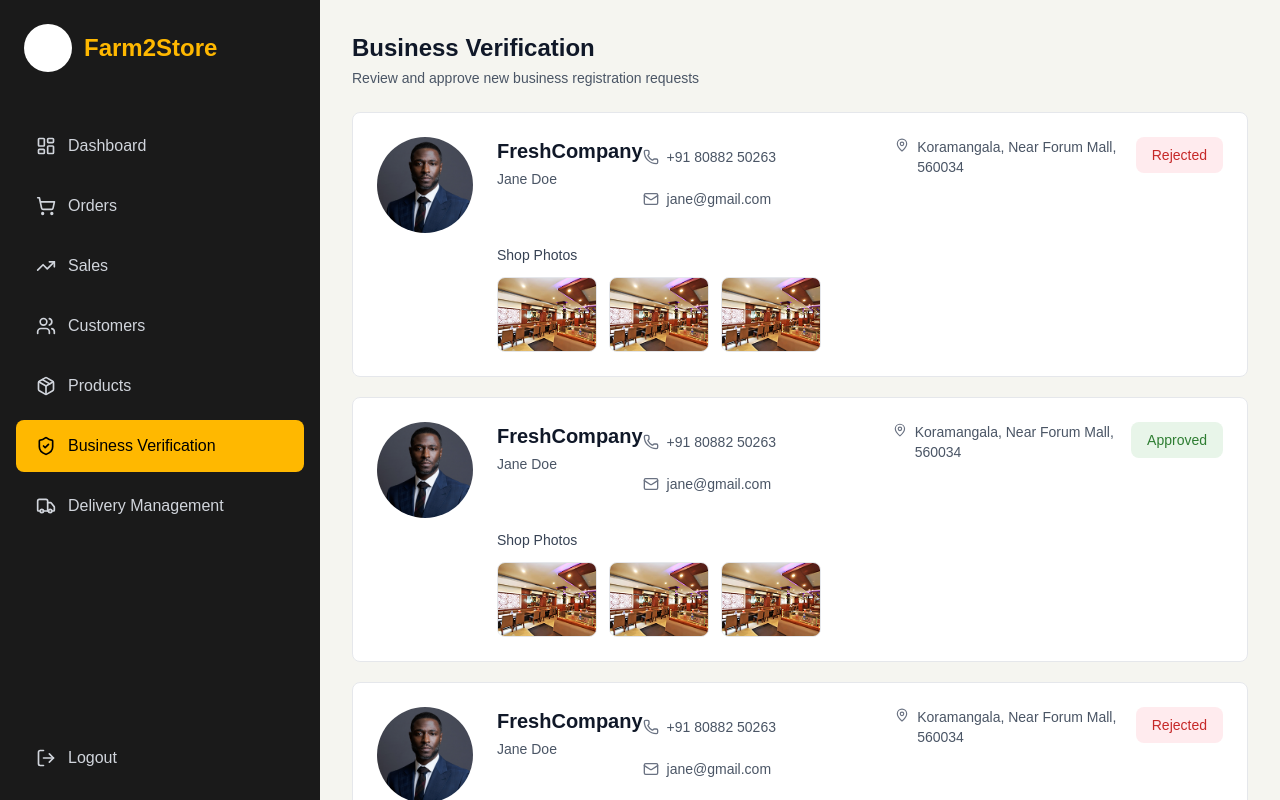
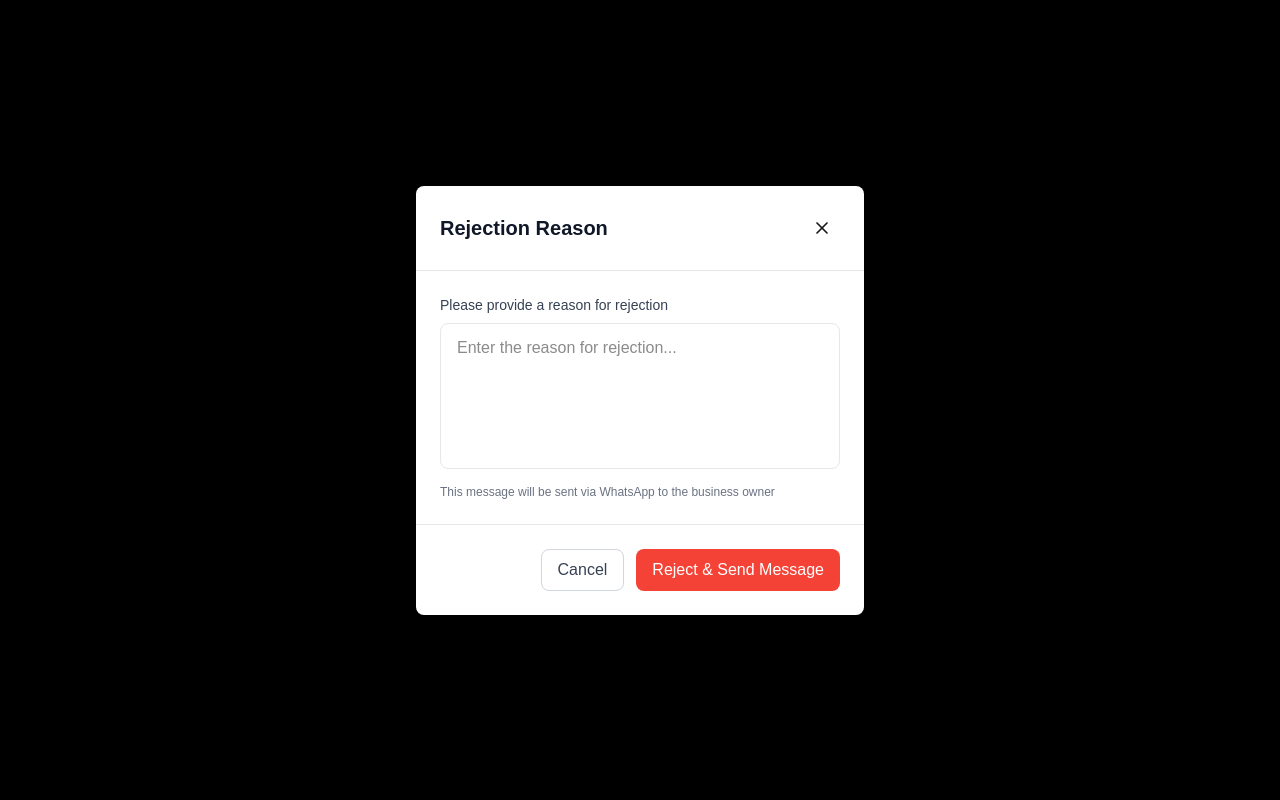
Before and after one commit to Rolaanddd/adminDashboard, a Next.js app: page /verification in a window 1280 px wide. Both pictures are taken after a click on the button "Reject". Built offline with nearby package versions, Linux system fonts and the light colour scheme.

Commit message:
added the whatsapp integration for the verification

```diff
--- a/app/(pages)/verification/page.tsx
+++ b/app/(pages)/verification/page.tsx
@@ -22,7 +22,7 @@ export default function BusinessVerificationPage() {
       id: "1",
       companyName: "FreshCompany",
       contactPerson: "Jane Doe",
-      phone: "+91 80882 50263",
+      phone: "+917204630300",
       email: "jane@gmail.com",
       address: "Koramangala, Near Forum Mall, 560034",
       shopPhotos: [
@@ -37,7 +37,7 @@ export default function BusinessVerificationPage() {
       id: "2",
       companyName: "FreshCompany",
       contactPerson: "Jane Doe",
-      phone: "+91 80882 50263",
+      phone: "+918088250263",
       email: "jane@gmail.com",
       address: "Koramangala, Near Forum Mall, 560034",
       shopPhotos: [
@@ -52,7 +52,7 @@ export default function BusinessVerificationPage() {
       id: "3",
       companyName: "FreshCompany",
       contactPerson: "Jane Doe",
-      phone: "+91 80882 50263",
+      phone: "+918088250263",
       email: "jane@gmail.com",
       address: "Koramangala, Near Forum Mall, 560034",
       shopPhotos: [
@@ -65,20 +65,84 @@ export default function BusinessVerificationPage() {
     },
   ]);
 
+  const [showRejectModal, setShowRejectModal] = useState(false);
+  const [selectedRequestId, setSelectedRequestId] = useState<string | null>(
+    null,
+  );
+  const [rejectReason, setRejectReason] = useState("");
+
   const handleVerify = (id: string) => {
     setRequests(
       requests.map((req) =>
-        req.id === id ? { ...req, status: "approved" as const } : req
-      )
+        req.id === id ? { ...req, status: "approved" as const } : req,
+      ),
     );
   };
 
-  const handleReject = (id: string) => {
-    setRequests(
-      requests.map((req) =>
-        req.id === id ? { ...req, status: "rejected" as const } : req
-      )
-    );
+  const handleRejectClick = (id: string) => {
+    setSelectedRequestId(id);
+    setRejectReason("");
+    setShowRejectModal(true);
+  };
+
+  const handleRejectConfirm = () => {
+    if (!rejectReason.trim()) {
+      alert("Please provide a reason for rejection");
+      return;
+    }
+
+    const request = requests.find((req) => req.id === selectedRequestId);
+
+    if (request) {
+      // Update status
+      setRequests(
+        requests.map((req) =>
+          req.id === selectedRequestId
+            ? { ...req, status: "rejected" as const }
+            : req,
+        ),
+      );
+
+      // Send WhatsApp message
+      sendWhatsAppMessage(request.phone, rejectReason);
+
+      // Close modal
+      setShowRejectModal(false);
+      setRejectReason("");
+      setSelectedRequestId(null);
+    }
+  };
+
+  const sendWhatsAppMessage = (phoneNumber: string, reason: string) => {
+    // Remove any spaces, dashes, or special characters from phone number
+    const cleanPhone = phoneNumber.replace(/[^0-9+]/g, "");
+
+    // Create the message
+    const message = `Hello,
+
+Your business verification request was rejected.
+
+Reason: ${reason}
+
+Please address the issue and resubmit your application.
+
+Thank you,
+Farm2Store`;
+
+    // Encode the message for URL
+    const encodedMessage = encodeURIComponent(message);
+
+    // Create WhatsApp URL
+    const whatsappURL = `https://wa.me/${cleanPhone}?text=${encodedMessage}`;
+
+    // Open WhatsApp in new tab
+    window.open(whatsappURL, "_blank");
+  };
+
+  const handleCloseModal = () => {
+    setShowRejectModal(false);
+    setRejectReason("");
+    setSelectedRequestId(null);
   };
 
   return (
@@ -124,7 +188,7 @@ export default function BusinessVerificationPage() {
                       </p>
                     </div>
                     {/* Contact Details */}
-                    <div className="grid grid-cols-2  gap-3 mb-2">
+                    <div className="grid grid-cols-2 gap-3 mb-2">
                       <div className="flex items-center gap-2 text-sm text-gray-600">
                         <Phone size={16} className="text-gray-500" />
                         <span>{request.phone}</span>
@@ -143,7 +207,7 @@ export default function BusinessVerificationPage() {
                     {request.status === "pending" && (
                       <div className="flex gap-2">
                         <button
-                          onClick={() => handleReject(request.id)}
+                          onClick={() => handleRejectClick(request.id)}
                           className="flex items-center gap-2 px-4 py-2 bg-[#F44336] text-white rounded-lg hover:bg-[#D32F2F] transition-colors text-sm font-medium"
                         >
                           <X size={16} />
@@ -199,6 +263,59 @@ export default function BusinessVerificationPage() {
           </div>
         ))}
       </div>
+
+      {/* Reject Reason Modal */}
+      {showRejectModal && (
+        <div className="fixed inset-0 bg-black bg-opacity-50 flex items-center justify-center z-50 p-4">
+          <div className="bg-white rounded-lg w-full max-w-md">
+            {/* Modal Header */}
+            <div className="p-6 border-b border-gray-200 flex justify-between items-center">
+              <h2 className="text-xl font-bold text-gray-900">
+                Rejection Reason
+              </h2>
+              <button
+                onClick={handleCloseModal}
+                className="p-2 hover:bg-gray-100 rounded-lg transition-colors"
+              >
+                <X size={20} />
+              </button>
+            </div>
+
+            {/* Modal Content */}
+            <div className="p-6">
+              <label className="block text-sm font-medium text-gray-700 mb-2">
+                Please provide a reason for rejection
+              </label>
+              <textarea
+                value={rejectReason}
+                onChange={(e) => setRejectReason(e.target.value)}
+                placeholder="Enter the reason for rejection..."
+                rows={5}
+                className="w-full px-4 py-3 border border-gray-200 rounded-lg focus:outline-none focus:ring-2 focus:ring-red-500 resize-none"
+              />
+              <p className="text-xs text-gray-500 mt-2">
+                This message will be sent via WhatsApp to the business owner
+              </p>
+            </div>
+
+            {/* Modal Actions */}
+            <div className="p-6 border-t border-gray-200 flex justify-end gap-3">
+              <button
+                onClick={handleCloseModal}
+                className="px-4 py-2 border border-gray-300 text-gray-700 rounded-lg hover:bg-gray-50 transition-colors font-medium"
+              >
+                Cancel
+              </button>
+              <button
+                onClick={handleRejectConfirm}
+                className="px-4 py-2 bg-[#F44336] text-white rounded-lg hover:bg-[#D32F2F] transition-colors font-medium"
+              >
+                Reject & Send Message
+              </button>
+            </div>
+          </div>
+        </div>
+      )}
     </div>
   );
 }
```
